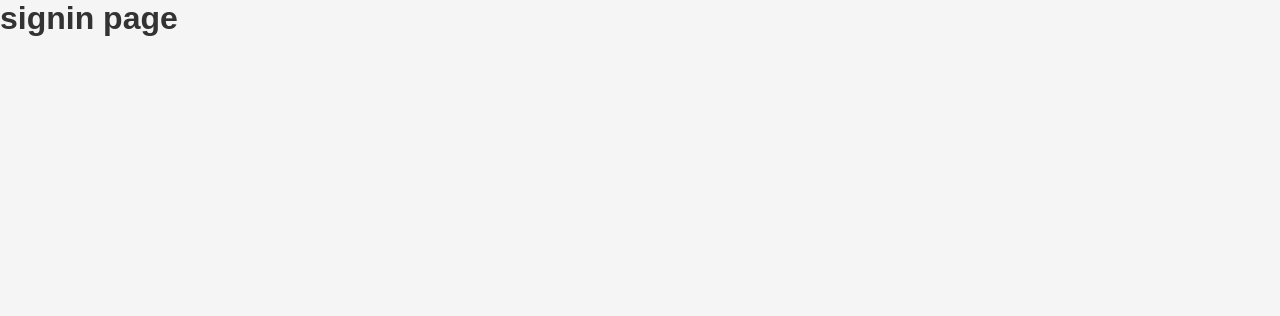
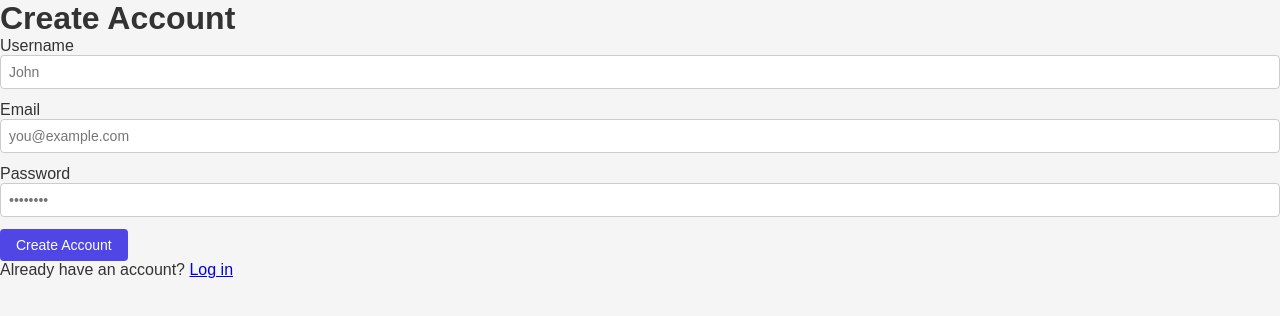
Before and after one commit to Jahazel/trading-journal, a React (Vite) app in the folder frontend/: page /signup in a window 1280 px wide. Shown: the top 316 px of the page. Built offline with nearby package versions, Linux system fonts and the light colour scheme.

Commit message:
Add signup page and enhance login with error handling and navigation

```diff
--- a/frontend/src/App.jsx
+++ b/frontend/src/App.jsx
@@ -2,6 +2,7 @@ import "./App.css";
 import { Routes, Route } from "react-router-dom";
 import LoginPage from "./pages/LoginPage";
 import SignupPage from "./pages/SignupPage";
+import Dashboard from "./pages/Dashboard";
 
 function App() {
   return (
@@ -9,6 +10,7 @@ function App() {
       <Routes>
         <Route path="/login" element={<LoginPage />} />
         <Route path="/signup" element={<SignupPage />} />
+        <Route path="/" element={<Dashboard />} />
       </Routes>
     </>
   );
--- /dev/null
+++ b/frontend/src/pages/Dashboard.jsx
@@ -0,0 +1,9 @@
+const Dashboard = () => {
+  return (
+    <>
+      <h1>Dashboard</h1>
+    </>
+  );
+};
+
+export default Dashboard;
--- a/frontend/src/pages/LoginPage.jsx
+++ b/frontend/src/pages/LoginPage.jsx
@@ -1,6 +1,7 @@
 import { useForm } from "react-hook-form";
-import { Link } from "react-router-dom";
+import { Link, useNavigate } from "react-router-dom";
 import api from "../api/api";
+import { useState } from "react";
 
 const LoginPage = () => {
   const {
@@ -9,13 +10,17 @@ const LoginPage = () => {
     formState: { errors },
   } = useForm({ mode: "onTouched" });
 
+  const navigate = useNavigate();
+  const [error, setError] = useState(null);
+
   const onSubmit = async (credentials) => {
     try {
       const response = await api.post("/api/auth/login", credentials);
 
       localStorage.setItem("token", response.data.token);
+      navigate("/");
     } catch (error) {
-      console.error(error.response.data);
+      setError(error.response.data.message);
     }
   };
 
@@ -59,6 +64,7 @@ const LoginPage = () => {
               />
               {errors.password && <span>{errors.password.message}</span>}
             </div>
+            {error && <p className="error-msg">{error}</p>}
             <button type="submit" className="auth-btn">
               Sign In
             </button>
--- a/frontend/src/pages/SignupPage.jsx
+++ b/frontend/src/pages/SignupPage.jsx
@@ -1,7 +1,91 @@
+import { useForm } from "react-hook-form";
+import { Link, useNavigate } from "react-router-dom";
+import api from "../api/api";
+import { useState } from "react";
+
 const SignupPage = () => {
+  const {
+    register,
+    handleSubmit,
+    formState: { errors },
+  } = useForm({ mode: "onTouched" });
+
+  const navigate = useNavigate();
+  const [error, setError] = useState(null);
+
+  const onSubmit = async (credentials) => {
+    try {
+      const response = await api.post("/api/auth/signup", credentials);
+
+      localStorage.setItem("token", response.data.token);
+      navigate("/");
+    } catch (error) {
+      setError(error.response.data.message);
+    }
+  };
+
   return (
     <>
-      <h1>signin page</h1>
+      <div className="auth-page">
+        <div className="auth-card">
+          <div className="auth-header">
+            <h1>Create Account</h1>
+          </div>
+          <form onSubmit={handleSubmit(onSubmit)}>
+            <div className="form-group">
+              <label htmlFor="username">Username</label>
+              <input
+                id="username"
+                type="text"
+                placeholder="John"
+                {...register("username", {
+                  required: "Username is required.",
+                })}
+              />
+              {errors.username && <span>{errors.username.message}</span>}
+            </div>
+            <div className="form-group">
+              <label htmlFor="email">Email</label>
+              <input
+                id="email"
+                type="email"
+                placeholder="you@example.com"
+                {...register("email", {
+                  required: "Email is required.",
+                  pattern: {
+                    value: /^[A-Z0-9._%+-]+@[A-Z0-9.-]+\.[A-Z]{2,}$/i,
+                    message: "Invalid email address.",
+                  },
+                })}
+              />
+              {errors.email && <span>{errors.email.message}</span>}
+            </div>
+            <div className="form-group">
+              <label htmlFor="password">Password</label>
+              <input
+                id="password"
+                type="password"
+                placeholder="••••••••"
+                {...register("password", {
+                  required: "Password is required.",
+                  minLength: {
+                    value: 6,
+                    message: "Password must be at least 6 characters.",
+                  },
+                })}
+              />
+              {errors.password && <span>{errors.password.message}</span>}
+            </div>
+            {error && <p className="error-msg">{error}</p>}
+            <button type="submit" className="auth-btn">
+              Create Account
+            </button>
+          </form>
+          <p className="auth-switch">
+            Already have an account? <Link to="/login">Log in</Link>
+          </p>
+        </div>
+      </div>
     </>
   );
 };
```
